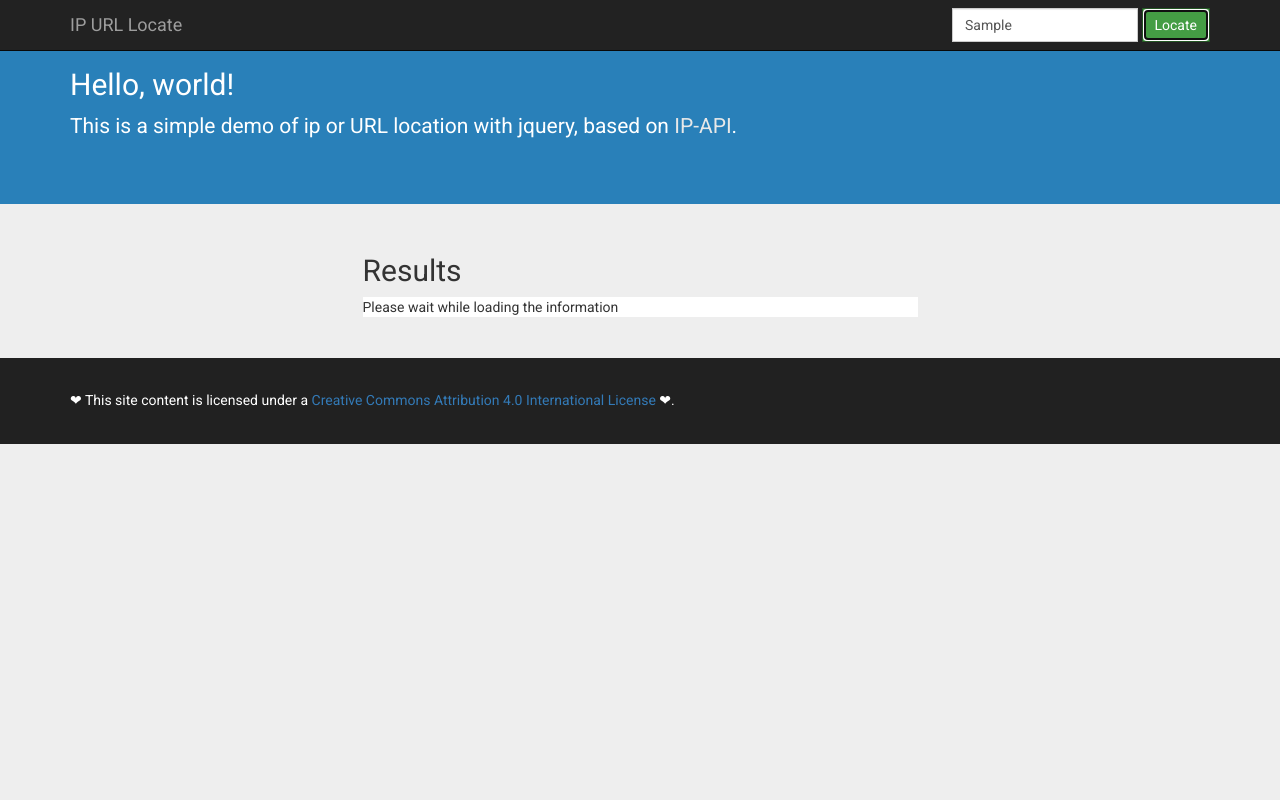
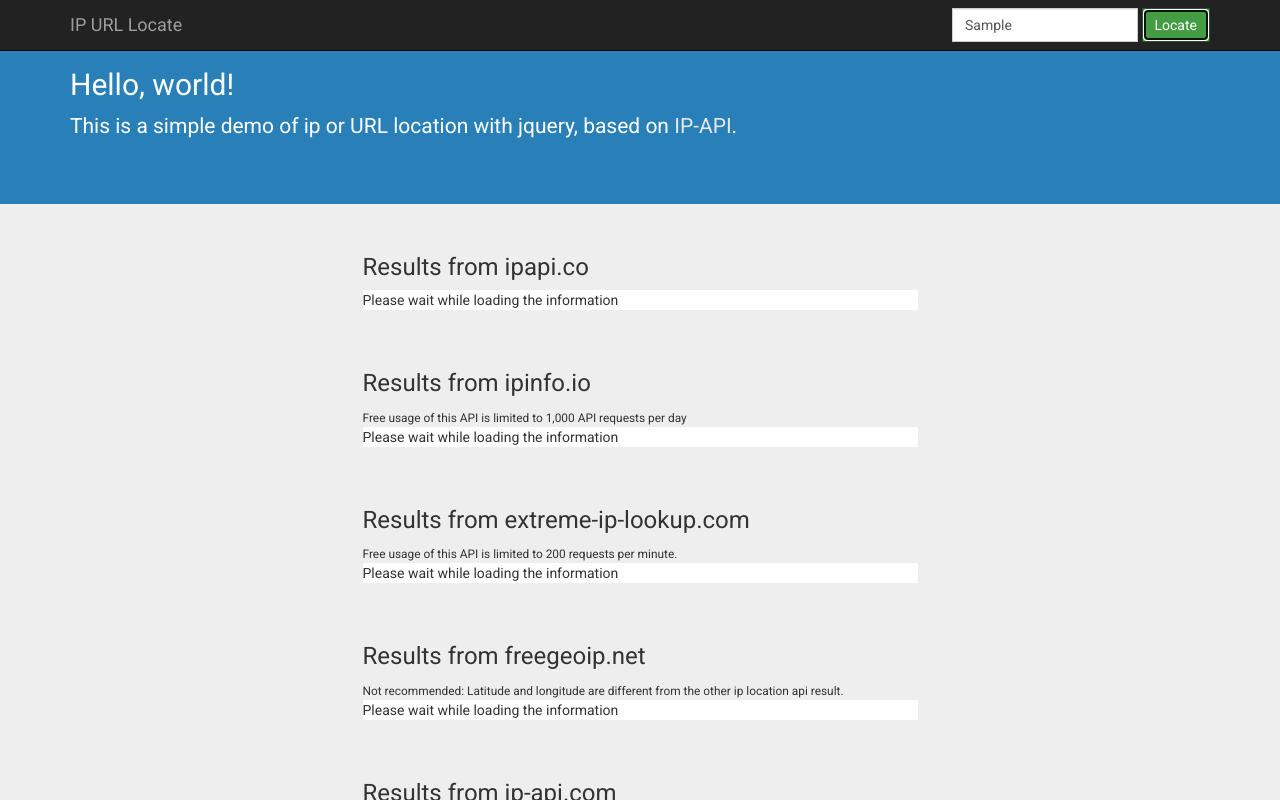
Before and after one commit to Benfarhat/jQuery-IP-URL-Location, a plain HTML site: page index.html in a window 1280 px wide. Both pictures are taken after typing "Sample" into the empty fields and a click on the button "Locate". Shown: the top 800 px of the page. Drawn offline with nearby package versions, Linux system fonts and the light colour scheme; no server answers.

Commit message:
Multiple IP API services

```diff
--- a/css/iplocate.css
+++ b/css/iplocate.css
@@ -18,6 +18,7 @@ body{
 }
 .target{
   background-color: #fff;
+  margin-bottom: 60px;
 }
 .form-control, .btn{
   border-radius: 0;
--- a/index.html
+++ b/index.html
@@ -53,9 +53,29 @@
       <!-- Example row of columns -->
       <div class="row">
         <div class="col-md-6 col-md-offset-3">
-          <h2>Results</h2>
-          <div id="ipinformation" class="target">
-            <!-- Location datas come here -->
+          <h3>Results from ipapi.co</h3>
+          <div id="ipinformation5" class="target">
+            <!-- Location data from ipapi.com goes here -->
+          </div>
+          <h3>Results from ipinfo.io</h3> <small>Free usage of this API is limited to 1,000 API requests per day</small>
+          <div id="ipinformation3" class="target">
+            <!-- Location data from ipinfo.io goes here -->
+          </div>
+          <h3>Results from extreme-ip-lookup.com</h3> <small>Free usage of this API is limited to 200 requests per minute.</small>
+          <div id="ipinformation4" class="target">
+            <!-- Location data from extreme-ip-lookup.com goes here -->
+          </div>
+          <h3>Results from freegeoip.net</h3> <small>Not recommended: Latitude and longitude are different from the other ip location api result.</small>
+          <div id="ipinformation0" class="target">
+            <!-- Location data from freegeoip.net goes here -->
+          </div>
+          <h3>Results from ip-api.com</h3> <small>only on HTTP request</small>
+          <div id="ipinformation1" class="target">
+            <!-- Location data from ip-api.com goes here -->
+          </div>
+          <h3>Results from geoip.nekudo.com</h3> <small>Not recommended: Latitude and longitude are different from the other ip location api result.</small>
+          <div id="ipinformation2" class="target">
+            <!-- Location data from geoip.nekudo.com goes here -->
           </div>
         </div>
       </div>
@@ -78,10 +98,10 @@
   <!-- Call to the script -->
   <script type="text/javascript">
     $(document).ready(function () {
-      $('#ipinformation').iplocate({
-        // ip-api options
+
+      $('#ipinformation0').iplocate({
+        service: 0, // 0 : 'freegeoip.net', 1 : 'ip-api.com', 2 : 'geoip.nekudo.com', 3 : 'ipinfo.io', 4 : 'extreme-ip-lookup.com' , 5 : 'ipapi.co'
         ip: '208.80.152.201', // Wikimedia IP
-        fields: 'country,countryCode,region,regionName,city,zip,lat,lon,timezone,isp,org,as,query,status,message',
         lang:'en', // en, de, es, pt-BR, fr, ja, zh-CN, ru
         // iplocate render options
         loader: 'Please wait while loading the information',
@@ -93,27 +113,25 @@
         contentclass: 'contentclass',
         keyclass: 'keyclass',
         valclass: 'valclass',
-        maplink: true
+        maplink: true,
+        maptitle: 'Google Map'
       });
+
+      $('#ipinformation1').iplocate({service: 1});
+      $('#ipinformation2').iplocate({service: 2});
+      $('#ipinformation3').iplocate({service: 3});
+      $('#ipinformation4').iplocate({service: 4});
+      $('#ipinformation5').iplocate({service: 5});
+
+
       $( "#submit" ).on( "click", function(e) {
         var val = $( '#ipaddress' ).val();
-        $('#ipinformation').iplocate({
-          // ip-api options
-          ip: val, // Wikimedia IP
-          fields: 'country,countryCode,region,regionName,city,zip,lat,lon,timezone,isp,org,as,query,status,message',
-          lang:'en', // en, de, es, pt-BR, fr, ja, zh-CN, ru
-          // iplocate render options
-          loader: 'Please wait while loading the information',
-          showip: true,
-          showtable: false, // true for "table" table>tr>td and false for "list" ul>li>span
-          showkey: true,
-          keyvalseparator: ': ',
-          ipclass: 'ipclass',
-          contentclass: 'contentclass',
-          keyclass: 'keyclass',
-          valclass: 'valclass',
-          maplink: true
-        });
+        $('#ipinformation0').iplocate({service: 0, ip: val});
+        $('#ipinformation1').iplocate({service: 1, ip: val});
+        $('#ipinformation2').iplocate({service: 2, ip: val});
+        $('#ipinformation3').iplocate({service: 3, ip: val});
+        $('#ipinformation4').iplocate({service: 4, ip: val});
+        $('#ipinformation5').iplocate({service: 5, ip: val});
         e.preventDefault()
       });
     });
--- a/js/iplocate.js
+++ b/js/iplocate.js
@@ -1,15 +1,13 @@
-
 (function ($) {
   $.fn.iplocate = function (opt) {
     var def = $.extend({
-            // ip-api options
+      service: 0, // 0 : 'freegeoip.net', 1 : 'ip-api.com', 2 : 'geoip.nekudo.com', 3 : 'ipinfo.io', 4 : 'extreme-ip-lookup.com' , 5 : 'ipapi.co'
       ip: '208.80.152.201', // Wikimedia IP
-            fields: 'country,countryCode,region,regionName,city,zip,lat,lon,timezone,isp,org,as,query,status,message',
       lang:'fr', // en, de, es, pt-BR, fr, ja, zh-CN, ru
       // iplocate render options
       loader: 'Please wait while loading the information',
       showip: true,
-            showtable: true, // true for "table" table>tr>td and false for "list" ul>li>span
+      showtable: false, // true for "table" table>tr>td and false for "list" ul>li>span
       showkey: true,
       keyvalseparator: ': ',
       ipclass: 'ipclass',
@@ -20,14 +18,25 @@
       maptitle: 'Google Map'
     }, opt);
 
-        var id = $(this).attr("id"), s = "";
+
+
+    var id = $(this).attr("id"), s = "", loc = "";
+    // 0 free
+    var url_pattern = [
+      'https://freegeoip.net/json/' + def.ip,
+      'http://ip-api.com/json/' + def.ip + '?lang=' + def.lang,
+      'https://geoip.nekudo.com/api/' + def.ip + '/' + def.lang,
+      'https://ipinfo.io/' + def.ip + '/json', // Free usage of this API is limited to 1,000 API requests per day.
+      'https://extreme-ip-lookup.com/json/' + def.ip, // Free usage of this API is limited to 200 requests per minute.
+      'https://ipapi.co/' + def.ip + '/json',
+    ];
+
     $("#" + id).empty();
     if (def.ip == undefined) return;
     $("#" + id).append(def.loader);
-        /*
-        https://www.google.com/maps/@?api=1&map_action=map&center=37.7992940,-122.3976113&zoom=15&basemap=satellite
-        */
-        $.getJSON( "http://ip-api.com/json/" + def.ip + "?fields=" + def.fields + "&lang=" + def.lang, function( data ) {
+
+    console.log(url_pattern[def.service]);
+    $.getJSON( url_pattern[def.service], function( result ) {
       var items = [];
       $("#" + id).empty();
 
@@ -47,6 +56,13 @@
           s +='<span class="' + def.valclass + '">' + def.ip + '</span></li>';
         }
         items.push(s);
+      }
+
+      // @see SERVICES.md, geoip.nekudo.com return a multidimensional object
+      if ( def.service == 2 )
+      data = Object.assign({}, {"city": result.city}, result.country, result.location);
+      else {
+        data = result;
       }
 
       $.each( data, function( key, val ) {
@@ -69,6 +85,13 @@
 
       if (def.maplink) {
         s = '';
+        if (typeof data.latitude !== 'undefined') {
+          loc = data.latitude + ',' + data.longitude;
+          } else if (typeof data.lat !== 'undefined') {
+          loc = data.lat + ',' + data.lon;
+          } else {
+          loc = data.loc;
+        }
         if (def.showtable) {
           s += '<tr>';
           if (def.showkey){
@@ -76,10 +99,10 @@
             } else {
             s +='<td>';
           }
-                s +='<a class="button" target="blank" href="https://www.google.com/maps/@?api=1&map_action=map&center=' + data.lat + ',' + data.lon + '&zoom=15&basemap=satellite">' + def.maptitle + '</a></td></tr>';
+          s +='<a class="button" target="blank" href="https://www.google.com/maps/@?api=1&map_action=map&center=' + loc + '&zoom=15&basemap=satellite">' + def.maptitle + '</a></td></tr>';
           } else {
           s += '<li>';
-                s +='<span class="' + def.valclass + '"><a class="button" target="blank" href="https://www.google.com/maps/@?api=1&map_action=map&center=' + data.lat + ',' + data.lon + '&zoom=15&basemap=satellite">' + def.maptitle + '</a></li>';
+          s +='<span class="' + def.valclass + '"><a class="button" target="blank" href="https://www.google.com/maps/@?api=1&map_action=map&center=' + loc + '&zoom=15&basemap=satellite">' + def.maptitle + '</a></li>';
         }
         items.push(s);
       }
```
Lines whose indentation alone changed are shown as unchanged.
